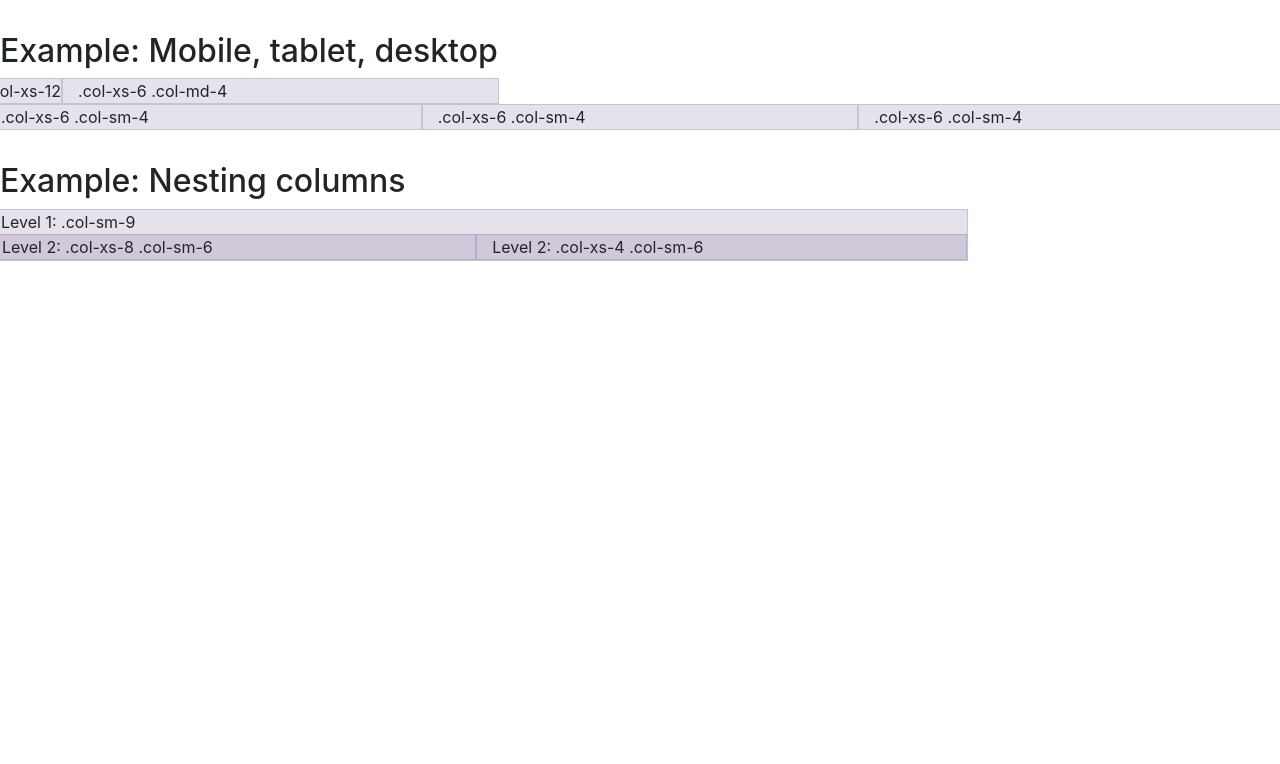
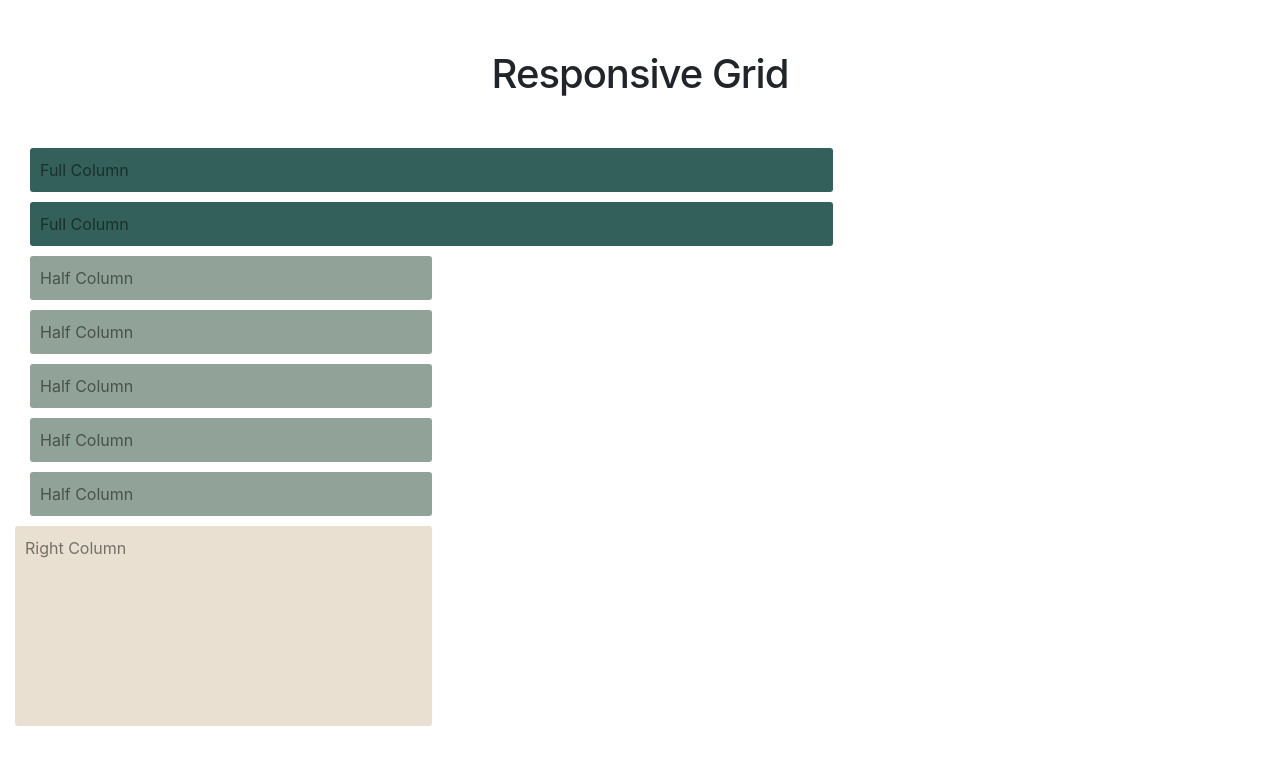
Before and after one commit to litongxin/head-first-bootstrap, a website: page index.html in a window 1280 px wide. Drawn offline with nearby package versions, Linux system fonts and the light colour scheme; files that its build step writes are made by us from their sources.

Commit message:
Update the sample demo which more make sense.

```diff
--- a/Gruntfile.js
+++ b/Gruntfile.js
@@ -88,6 +88,7 @@ module.exports = function (grunt) {
     ]);
 
     grunt.registerTask('default', [
-        'preCompile'
+        'preCompile',
+        'watch'
     ]);
 };
--- a/index.html
+++ b/index.html
@@ -9,35 +9,36 @@
     <link href="public/css/third-party.min.css" rel="stylesheet">
 </head>
 <body>
-    <section>
-      <h2>Example: Mobile, tablet, desktop</h2>
-      <div class="row">
-        <div class="col-xs-12">.col-xs-12</div>
-        <div class="col-xs-6 col-md-4">.col-xs-6 .col-md-4</div>
+    <h1 class="heading">Responsive Grid</h1>
+    <div class="content container-fluid">
+        <div class="main col-xs-12 col-xl-8">
+            <div class="full col-xs-12">
+                Full Column
             </div>
-      <div class="row">
-        <div class="col-xs-6 col-sm-4">.col-xs-6 .col-sm-4</div>
-        <div class="col-xs-6 col-sm-4">.col-xs-6 .col-sm-4</div>
-        <div class="clearfix visible-xs-block"></div>
-        <div class="col-xs-6 col-sm-4">.col-xs-6 .col-sm-4</div>
+            <div class="full col-xs-12">
+                Full Column
             </div>
-    </section>
-    <section>
-    <h2>Example: Nesting columns</h2>
-      <div class="row">
-        <div class="col-sm-9">
-          Level 1: .col-sm-9
-          <div class="row">
-            <div class="col-xs-8 col-sm-6">
-              Level 2: .col-xs-8 .col-sm-6
+            <div class="full full-half col-xs-12 col-md-6">
+                Half Column
             </div>
-            <div class="col-xs-4 col-sm-6">
-              Level 2: .col-xs-4 .col-sm-6
+            <div class="full full-half col-xs-12 col-md-6">
+                Half Column
+            </div>
+            <div class="full full-half col-xs-12 col-md-6">
+                Half Column
+            </div>
+            <div class="full full-half col-xs-12 col-md-6">
+                Half Column
+            </div>
+            <div class="full full-half col-xs-12 col-md-6">
+                Half Column
+            </div>
+
+        </div>
+        <div class="aside hidden-lg-down col-xl-4">
+            Right Column
         </div>
     </div>
-        </div>
-      </div>
-    </section>
 <script src="public/js/main.min.js"></script>
 </body>
 </html>
--- a/src/css/main.scss
+++ b/src/css/main.scss
@@ -1,12 +1,36 @@
-$primary-color: rgba(86,61,124,.15);
-$second-color: rgba(86,61,124,.2);
 body {
-	font-size: 16px;
-	section{
-		margin: 2rem auto;
-	}
-    .row>[class^=col-]{
-    	background-color:$primary-color;
-        border:1px solid $second-color;
-    }
+  *, *:before, *:after {
+    box-sizing: border-box;
+  }
+  body, html {
+    -webkit-font-smoothing: antialiased;
+    -moz-osx-font-smoothing: grayscale;
+    margin: 0;
+    padding: 0;
+    color: #333333;
+    font: 16px/1.4 'Helvetica Neue', Helvetica, sans-serif;
+  }
+  .heading {
+    text-align: center;
+    letter-spacing: -1px;
+    margin: 50px 0;
+  }
+  .full,
+  .aside {
+    border-radius: 3px;
+    padding: 10px;
+    margin-top: 10px;
+    margin-bottom: 10px;
+    color: rgba(0, 0, 0, 0.5);
+  }
+  .full {
+    background-color: #33605A;
+  }
+  .aside {
+    min-height: 200px;
+    background-color: #E9E0D1;
+  }
+  .full-half {
+    background-color: #91A398;
+  }
 }
```
Lines whose indentation alone changed are shown as unchanged.
